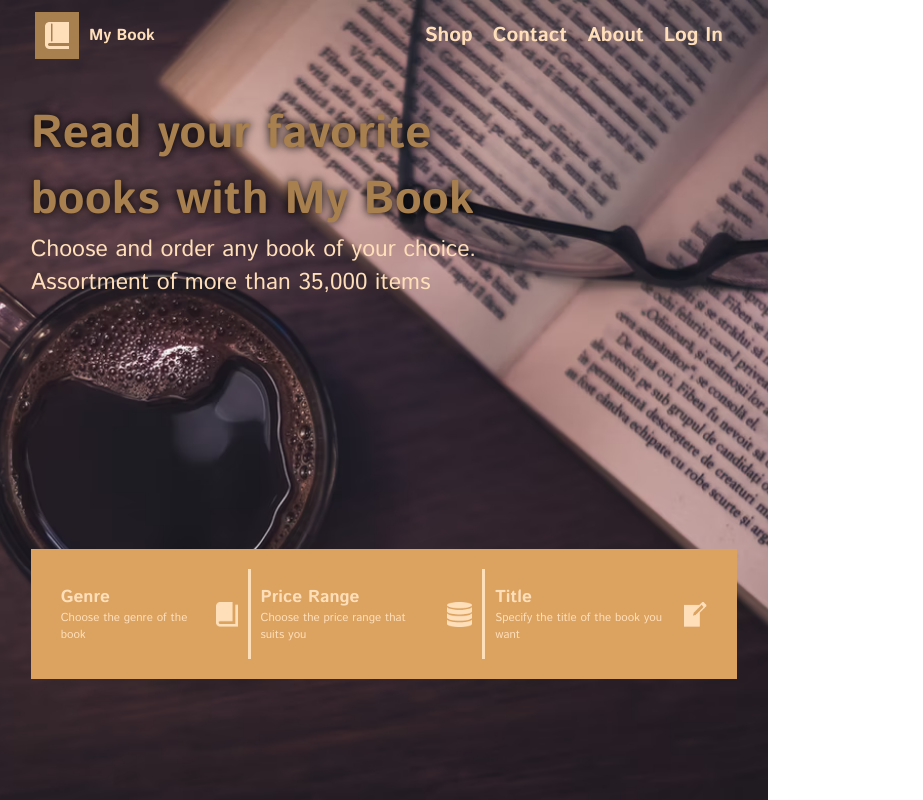
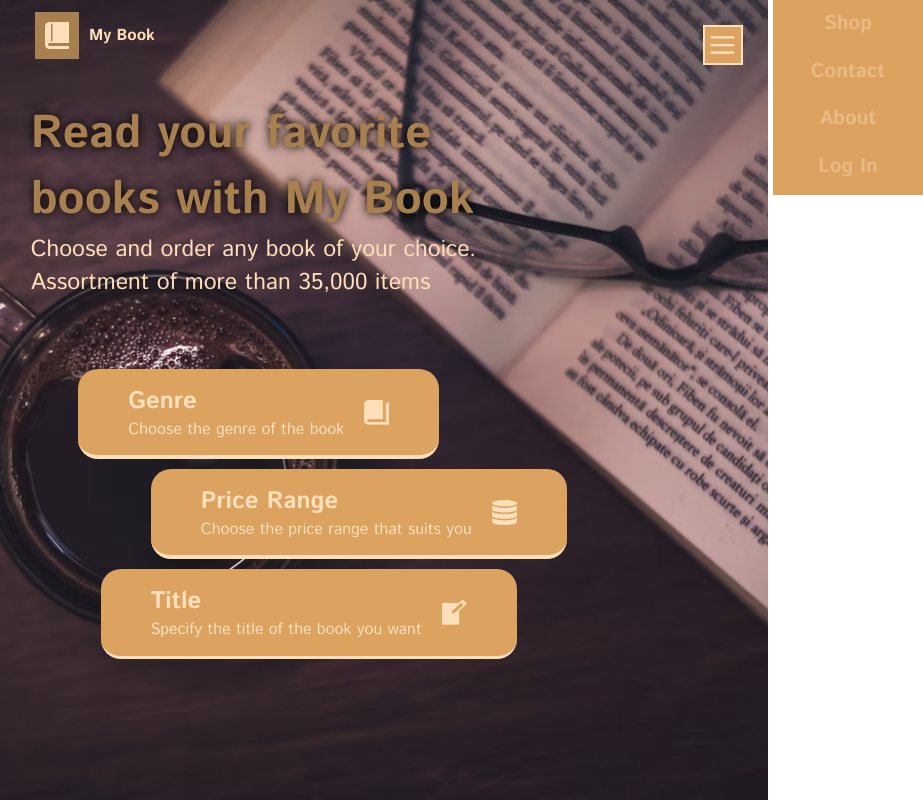
Before and after one commit to sxndev/My-Book, a plain HTML site: page index.html in a window 768 px wide. Shown: the top 800 px of the page, 923 px wide, since content can reach past the window. Drawn offline with Linux system fonts and the light colour scheme.

Commit message:
menu adicionado e rodapé responsivo

```diff
--- a/index.html
+++ b/index.html
@@ -7,6 +7,9 @@
     <link rel="stylesheet" href="./src/css/reset.css" />
     <link rel="stylesheet" href="./src/css/vars.css" />
     <link rel="stylesheet" href="./src/css/style.css" />
+    <link rel="stylesheet" href="./src/css/responsive.css" />
+    <link rel="stylesheet" href="./src/css/keyframes.css" />
+
     <link rel="preconnect" href="https://fonts.googleapis.com" />
     <link rel="preconnect" href="https://fonts.gstatic.com" crossorigin />
     <link
@@ -31,11 +34,16 @@
             /><a href="">My Book</a>
           </div>
           <nav id="nav-header-section-1">
-            <ul>
-              <li><a href="#books-section">Shop</a></li>
-              <li><a href="#footer-section">Contact</a></li>
-              <li><a href="#about-section" >About</a></li>
-              <li><a href="#section-2">Log In</a></li>
+            <div id="open-menu-btn">
+              <span>
+                |||
+              </span>
+            </div>
+            <ul id="nav-list">
+              <li class="nav-itens"><a href="#books-section">Shop</a></li>
+              <li class="nav-itens"><a href="#footer-section">Contact</a></li>
+              <li class="nav-itens"><a href="#about-section" >About</a></li>
+              <li class="nav-itens"><a href="#section-2">Log In</a></li>
             </ul>
           </nav>
         </header>
@@ -236,7 +244,7 @@ hands as soon as possible.
     </main>
     <footer id="footer-section">
         <ul class="footer-container">
-          <li id="subscribe-section">
+          <li id="subscribe-section" class="footer-items">
             <a href="#section-1" id="return-to-top-btn">
               <img
               src="./src/images/my-book-icon.png"
@@ -276,5 +284,6 @@ hands as soon as possible.
         </li>
       </ul>
     </footer>
+    <script src="src/js/script.js"></script>
   </body>
 </html>
--- /dev/null
+++ b/src/css/keyframes.css
@@ -0,0 +1,18 @@
+@keyframes openMenu {
+    0%{
+        translate: 150px;
+    }
+
+    100%{
+        translate: 0;
+    }
+}
+@keyframes closeMenu {
+    0%{
+        translate: 0;
+    }
+
+    100%{
+        translate: 150px;
+    }
+}
--- a/src/css/reset.css
+++ b/src/css/reset.css
@@ -1,3 +1,4 @@
+
 *{
     margin: 0;
     padding: 0;
--- /dev/null
+++ b/src/css/responsive.css
@@ -0,0 +1,143 @@
+@media (min-width:768px){
+
+    #nav-header-section-1 ul li a {
+        opacity: 0.4;
+    }
+        #nav-header-section-1 ul li a::after {
+        content: "";
+        position: absolute;
+        bottom: 0;
+        left: 0;
+        width: 0%;
+        height: 3px;
+        background: var(--third-color);
+        transition: width 0.3s ease;
+    }
+    #nav-header-section-1 ul li a:hover::after {
+        width: 100%;
+    }
+    #nav-header-section-1 ul li a:hover{
+        transition: 0.7s;
+        opacity: 1;
+        color: var(--third-color);
+        text-shadow: 0px 0px 20px rgb(0, 0, 0);
+    }
+}
+@media (max-width:768px) {
+
+    #nav-header-section-1{
+        display: flex;
+        justify-content: end;
+        align-items: start;
+        width: fit-content;
+        height: fit-content;
+        margin: -40px -40px auto;
+    }
+
+    #open-menu-btn{
+        display: flex;
+        justify-content: center;
+        align-items: center;
+        text-align: center;
+        transform: rotate(90deg);
+        text-align: center;
+        width: 40px;
+        height: 40px;
+        font-size: 25px;
+        font-weight: 900;
+        background-color: var(--third-color);
+        cursor: pointer;
+        margin: 30px;
+        border: solid 2px;
+    }
+
+    #nav-header-section-1 ul{
+        display: flex;
+        width: 150px;
+        height: 200px;
+        translate: 150px;
+        background-color: var(--third-color);
+        flex-direction: column;
+        align-items: center;
+        justify-content: space-around;
+        position: absolute;
+        padding: 10px;
+        gap: 10px;
+    }
+
+    .info{
+        display: flex;
+        flex-direction: column;
+        align-items: center;
+        justify-content: space-around;
+        gap: 10px;
+        width: fit-content;
+        height: max-content;
+        background-color: transparent;
+    }
+
+    .info li{
+        border-right: none;
+        border-bottom: solid 4px;
+        border-radius: 20px;
+        background-color: var(--third-color);
+        padding: 0px 50px;
+        width: fit-content;
+    }
+
+    .info li:nth-child(1){
+        margin-left: -100px;
+    }
+    .info li:nth-child(2){
+        margin-left: 100px;
+    }
+    .info li:last-child{
+       border-bottom:3px solid;
+    }
+    .text{
+        font-size: 14px;
+    }
+
+    .about-text{
+        font-size: 12px;
+    }
+
+    .footer-container{
+        flex-direction: column;
+        align-items: start;
+        gap: 40px;
+    }
+
+    .footer-items {
+        width: 100%;
+        border-bottom: solid;
+        padding-bottom:30px;
+    }
+    .text{
+        font-size: 16px;
+    }
+
+    .collection-books{
+        display: flex;
+        flex-direction: column;
+        height: 200vh;
+    }
+
+    .book-info{
+        font-size: 20px;
+        height: 100%;
+        width: 100%;
+    }
+
+    .footer-container{
+        flex-direction: column;
+        align-items: start;
+        gap: 40px;
+    }
+
+    .footer-items {
+        width: 100%;
+        border-bottom: solid;
+        padding-bottom:30px;
+    }
+}
--- a/src/css/style.css
+++ b/src/css/style.css
@@ -36,6 +36,9 @@ html{
     background-color: var(--main-color);
     border: solid 10px var(--main-color);
 }
+#open-menu-btn{
+    display: none;
+}
 #nav-header-section-1 ul{
     display: flex;
     /* gap: 20px; */
@@ -47,24 +50,7 @@ html{
     font-size: 20px;
     padding: 10px;
 }
-#nav-header-section-1 ul li a::after {
-    content: "";
-    position: absolute;
-    bottom: 0;
-    left: 0;
-    width: 0%;
-    height: 3px;
-    background: var(--third-color);
-    transition: width 0.3s ease;
-}
-#nav-header-section-1 ul li a:hover::after {
-    width: 100%;
-}
-#nav-header-section-1 ul li a:hover{
-    color: var(--third-color);
-    text-shadow: 0px 0px 20px rgb(0, 0, 0);
-    transition: 0.8s;
-}
+
 #content-section-1{
     width: 100%;
     height: 80vh;
@@ -103,13 +89,13 @@ html{
     padding: 10px;
     height: 90px;
     text-align: start;
-    font-size: 1.5vw;
 }
-
 .info li:last-child{
     border-right: none;
 }
-
+.text{
+    font-size: 1.5vw;
+}
 .icon{
     width: 25px;
     height: 25px;
@@ -128,7 +114,6 @@ html{
 .header-section-2{
     height: fit-content;
     width: fit-content;
-
 }
 .header-section-2 h2{
     margin-top: 20px;
@@ -244,14 +229,16 @@ html{
                "book3 book4";
     grid-template: repeat(2, 1fr)/ repeat(2, 1fr);
     width: 100vw;
-    height: 100vh;
+    height: 140vh;
     padding-left: 8vw;
     gap: 20px;
     margin-top: 3vh;
 }
 
 .books img{
-    width: 25%;
+    min-width: 50px;
+    max-width: 200px;
+    /* width: 15vw; */
     border: solid 1vw var(--main-color);
     transition: 0.4s;
     cursor: pointer;
@@ -266,7 +253,7 @@ html{
     gap: 20px;
     font-size: 1.5vw;
     width: 100%;
-    height: 100%;
+    height: fit-content;
 }
 #book-1{
     grid: book-1;
@@ -333,15 +320,17 @@ html{
 
 #footer-section{
     width: 100vw;
-    height: 50vh;
+    height: 100%;
     background-color: var(--third-color);
 }
 .footer-container{
     display: flex;
     width: 100%;
     height: 100%;
-    justify-content: space-evenly;
+    gap: 30px;
+    justify-content: space-around;
     align-items: center;
+    padding: 30px;
 }
 .footer-container li:first-child{
     display: flex;
--- /dev/null
+++ b/src/js/script.js
@@ -0,0 +1,7 @@
+const menuIcon = document.getElementById('open-menu-btn')
+const navSection = document.getElementById('nav-list')
+const navItens = document.getElementsByClassName('nav-itens')
+    menuIcon.addEventListener('click', () => {
+            navSection.style.animation = 'openMenu 0.5s ease-in-out forwards'
+            menuicon.style.marginRight = '200px'
+    })
```
Also changed, not shown: 1 other file.
